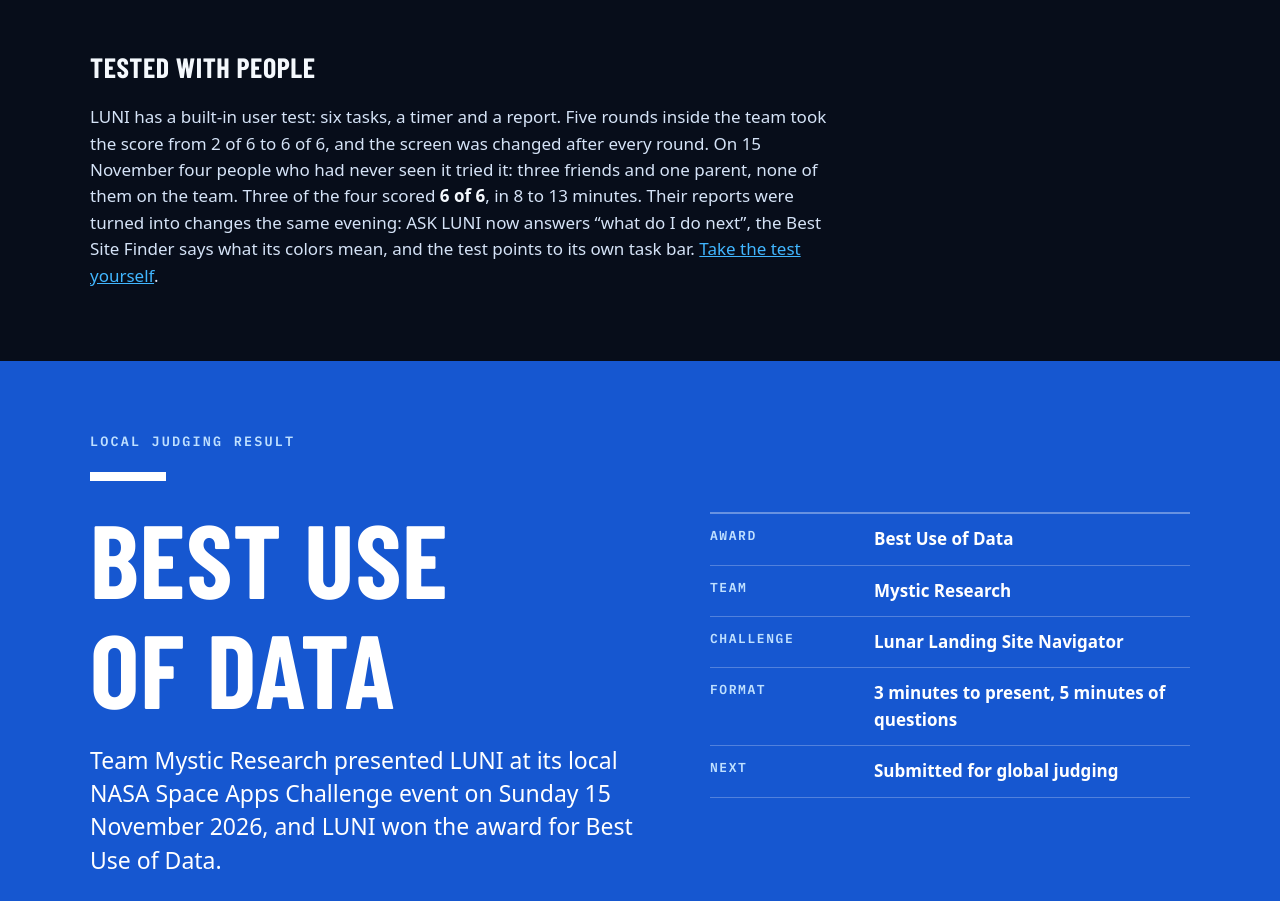
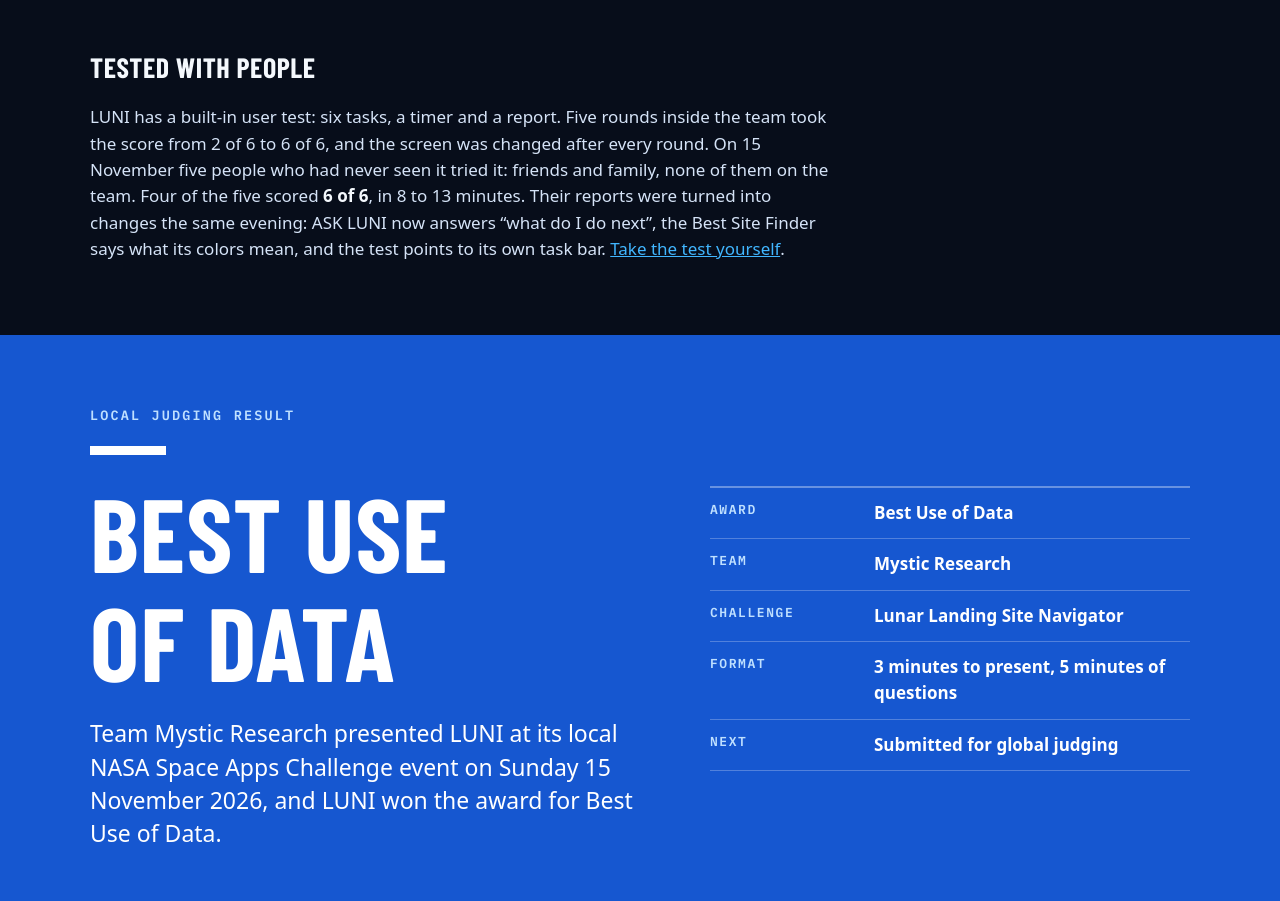
Before and after one commit to galileoleosolis/LUNI, a plain HTML site: page about/index.html in a window 1280 px wide. Shown: the part 3314-4215 px from the top of the page. Drawn offline with Linux system fonts and the light colour scheme.

Commit message:
Project page: five first-time testers, four of the five scored 6 of 6
Co-Authored-By: Claude Fable 5.2 <noreply@anthropic.com>
Claude-Session: https://claude.ai/code/session_01Hjit8yMGKn7YsBvDzWbWTS

```diff
--- a/about/index.html
+++ b/about/index.html
@@ -218,7 +218,7 @@ footer p { max-width: 80ch; margin-bottom: 8px; }
   </div>
   <p class="dim" style="max-width:76ch">The data is NASA’s, and it is checked. GO or NO-GO is LUNI’s own rule, applied to the mission needs the planner sets, so it is a planning and teaching tool, not flight software. The PROOF button in the app shows every check.</p>
   <h3 style="margin-top:34px">TESTED WITH PEOPLE</h3>
-  <p style="max-width:76ch">LUNI has a built-in user test: six tasks, a timer and a report. Five rounds inside the team took the score from 2 of 6 to 6 of 6, and the screen was changed after every round. On 15 November four people who had never seen it tried it: three friends and one parent, none of them on the team. Three of the four scored <b style="color:var(--white)">6 of 6</b>, in 8 to 13 minutes. Their reports were turned into changes the same evening: ASK LUNI now answers “what do I do next”, the Best Site Finder says what its colors mean, and the test points to its own task bar. <a href="../#test">Take the test yourself</a>.</p>
+  <p style="max-width:76ch">LUNI has a built-in user test: six tasks, a timer and a report. Five rounds inside the team took the score from 2 of 6 to 6 of 6, and the screen was changed after every round. On 15 November five people who had never seen it tried it: friends and family, none of them on the team. Four of the five scored <b style="color:var(--white)">6 of 6</b>, in 8 to 13 minutes. Their reports were turned into changes the same evening: ASK LUNI now answers “what do I do next”, the Best Site Finder says what its colors mean, and the test points to its own task bar. <a href="../#test">Take the test yourself</a>.</p>
 </div></section>
 
 <section id="award" class="award"><div class="wrap award-grid">
```
Also changed, not shown: tools/about-template.html (+1 -1 lines), 1 other file.
